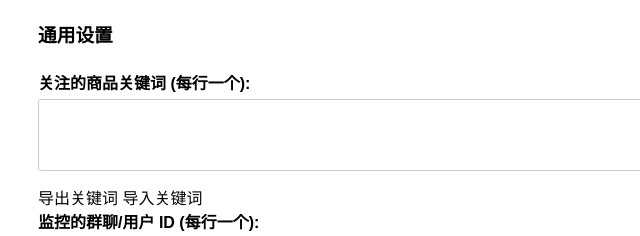
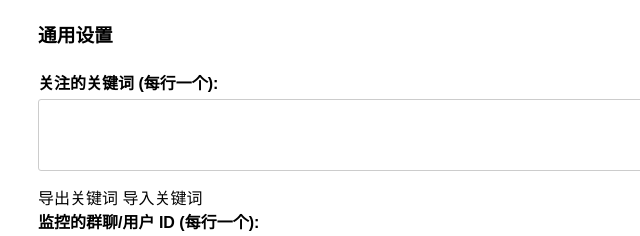
Before and after one commit to buynonsense/LiteLoaderQQNT-BuyTheWay, a browser extension: page src/settings.html in a window 1280 px wide. Shown: the part 223-459 px from the top of the page, 0-640 px from the left. Drawn offline with Linux system fonts and the light colour scheme.

Commit message:
描述等修改

```diff
--- a/src/settings.html
+++ b/src/settings.html
@@ -132,7 +132,7 @@
 
     <div class="setting-group">
       <h3>通用设置</h3>
-      <label for="targetProducts">关注的商品关键词 (每行一个):</label>
+      <label for="targetProducts">关注的关键词 (每行一个):</label>
       <textarea id="targetProducts" rows="3"></textarea>
       <!-- 导入导出关键词 -->
       <setting-list data-direction="row">
```
Also changed, not shown: README.md, manifest.json.
